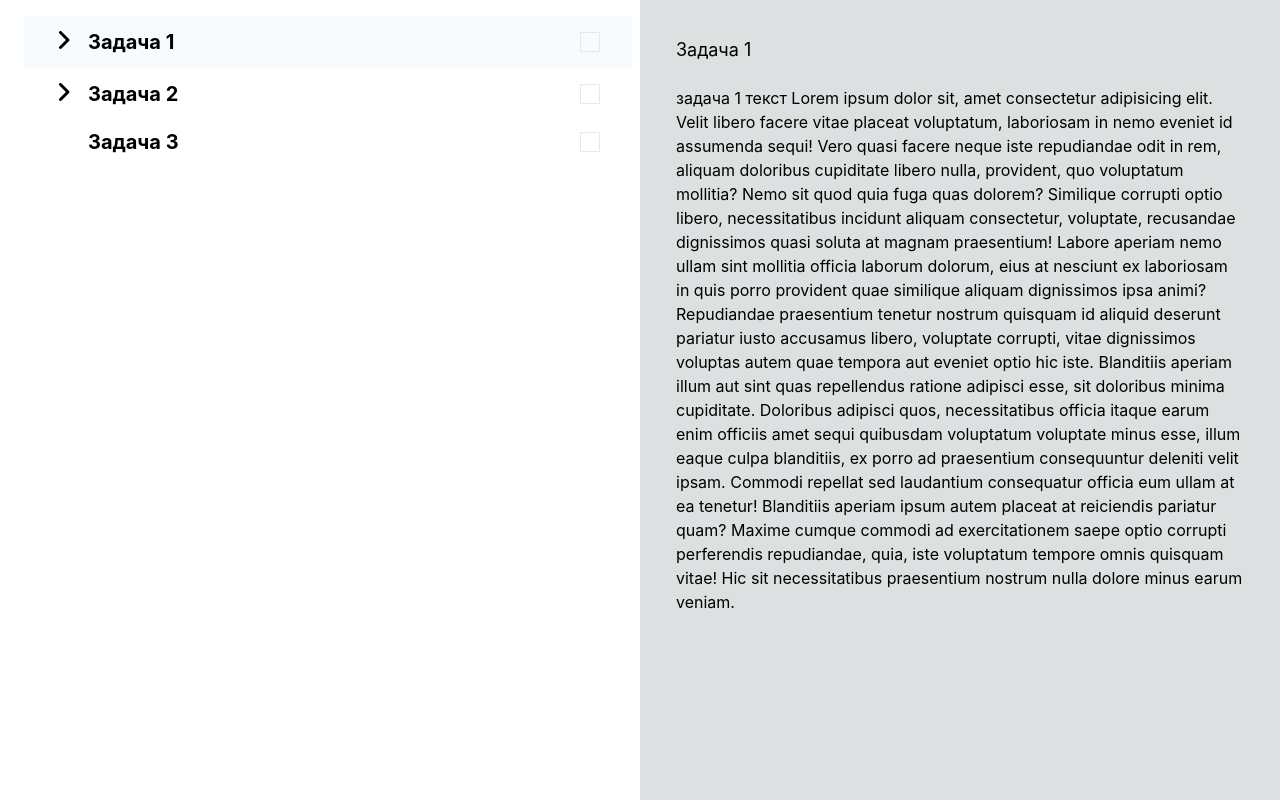
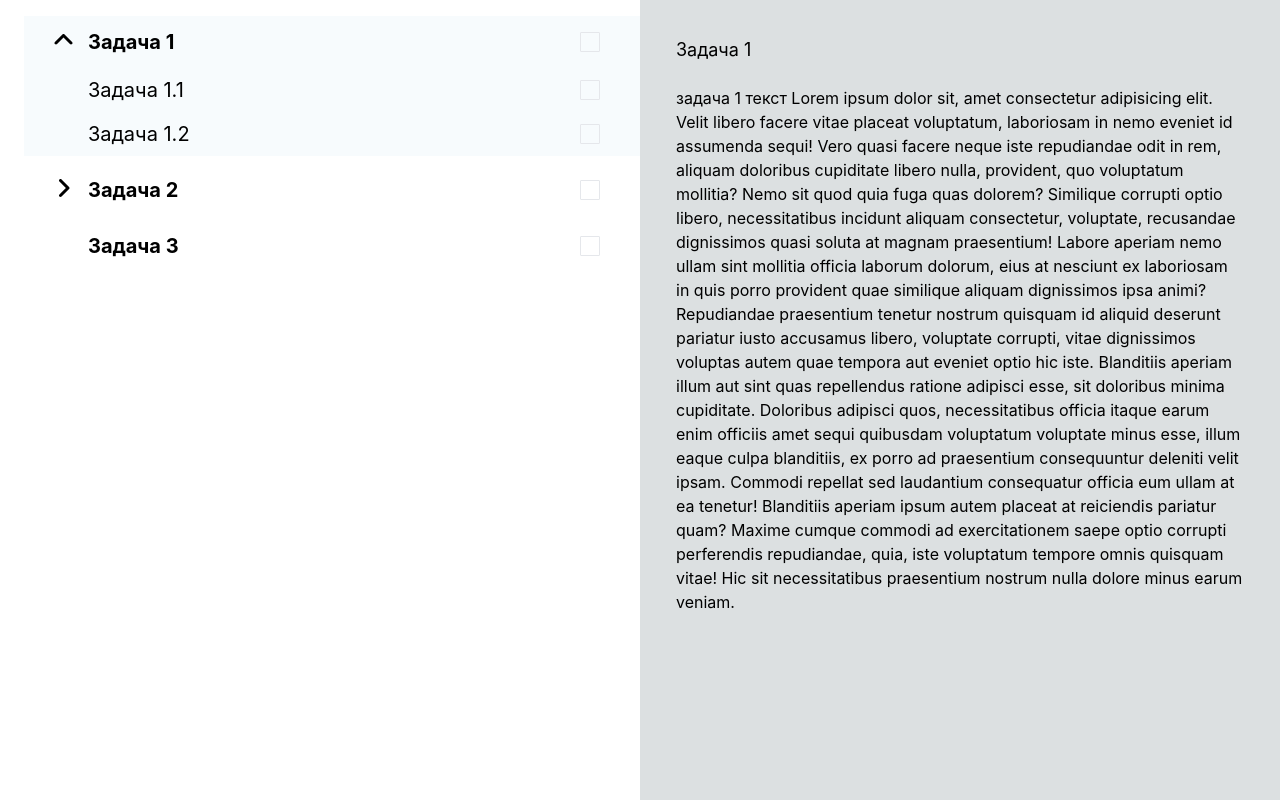
Before and after one commit to Kanoe99/TasksReactTest, a React (Create React App) app: page / in a window 1280 px wide. Both pictures are taken after a click on the element "Задача 1". Built offline with nearby package versions, Linux system fonts and the light colour scheme.

Commit message:
test: testing

```diff
--- /dev/null
+++ b/src/components/Subtask.tsx
@@ -0,0 +1,79 @@
+import React from "react";
+import { TaskType } from "types/TaskType";
+import { FontAwesomeIcon } from "@fortawesome/react-fontawesome";
+import { faCheck } from "@fortawesome/free-solid-svg-icons";
+
+interface SubtaskProps {
+    task: TaskType;
+    active: boolean;
+    checked: boolean;
+    activeSubtaskId: string | null;
+    onSubtaskClick: (subtaskId: string) => void;
+}
+
+const Subtask: React.FC<SubtaskProps> = ({
+    task,
+    active,
+    checked,
+    activeSubtaskId,
+    onSubtaskClick,
+}) => {
+    const normalName = (taskName: string) =>
+        taskName.charAt(0).toUpperCase() + taskName.slice(1).toLowerCase();
+
+    const isActive = activeSubtaskId === task.id;
+
+    return (
+        <>
+            <li
+                className={`relative flex gap-5 w-[calc(50vw_-_2rem)] px-8 py-3 items-center justify-between ${
+                    isActive ? "bg-[#F7FBFD]" : ""
+                }`}
+            >
+                <p
+                    className="text-xl font-normal absolute left-16 cursor-pointer"
+                    onClick={() => onSubtaskClick(task.id)}
+                >
+                    {normalName(task.title)}
+                </p>
+                <label
+                    htmlFor={`checkbox-${task.id}`}
+                    className="flex items-center cursor-pointer ml-auto"
+                >
+                    <input
+                        checked={checked}
+                        type="checkbox"
+                        id={`checkbox-${task.id}`}
+                        className="hidden"
+                        onClick={() => onSubtaskClick(task.id)}
+                    />
+                    <span
+                        className={`w-5 h-5 border rounded-[1px] flex items-center justify-center ${
+                            checked &&
+                            "bg-blue-500 border-blue-500 border-4 w-5 h-5"
+                        }`}
+                    >
+                        {checked && (
+                            <FontAwesomeIcon
+                                className="text-white"
+                                icon={faCheck}
+                            />
+                        )}
+                    </span>
+                </label>
+            </li>
+            {isActive && (
+                <div className="absolute top-0 right-0 bottom-0 bg-[#E8F0F2]">
+                    <h2 className="text-left px-[2.25rem] pb-[23.4px] py-[2.25rem] text-[18px] font-normal">
+                        {task.title}
+                    </h2>
+                    <div className="px-[2.25rem] w-[50vw] font-normal text-left h-[calc(100vh_-_6rem)] overflow-y-scroll overflow-x-hidden custom-scrollbar">
+                        {task.text}
+                    </div>
+                </div>
+            )}
+        </>
+    );
+};
+
+export { Subtask};
--- /dev/null
+++ b/src/components/SubtaskList.tsx
@@ -0,0 +1,36 @@
+import React from "react";
+import { TaskType } from "types/TaskType";
+import { Subtask } from "./Subtask";
+
+interface SubtaskListProps {
+    subtasks: TaskType[];
+    active: boolean;
+    activeSubtaskId: string | null;
+    onSubtaskClick: (subtaskId: string) => void;
+    checkedSubtasks: string[];
+}
+
+const SubtaskList: React.FC<SubtaskListProps> = ({
+    subtasks,
+    active,
+    activeSubtaskId,
+    onSubtaskClick,
+    checkedSubtasks,
+}) => {
+    return (
+        <ul>
+            {subtasks.map((subtask) => (
+                <Subtask
+                    key={subtask.id}
+                    task={subtask}
+                    active={active}
+                    activeSubtaskId={activeSubtaskId}
+                    onSubtaskClick={onSubtaskClick}
+                    checked={checkedSubtasks.includes(subtask.id)}
+                />
+            ))}
+        </ul>
+    );
+};
+
+export { SubtaskList };
--- a/src/components/Task.tsx
+++ b/src/components/Task.tsx
@@ -1,32 +1,46 @@
+import React, { useState } from "react";
+import { TaskType } from "types/TaskType";
+import { SubtaskList } from "./SubtaskList";
 import { faAngleRight, faCheck } from "@fortawesome/free-solid-svg-icons";
 import { FontAwesomeIcon } from "@fortawesome/react-fontawesome";
-import React, { useState } from "react";
-import { TaskType } from "types/TaskType";
 
-interface TaskProps{
-    task: TaskType,
-    active: boolean,
-    checked: boolean,
-    opened: boolean,
-    isSubtask?: boolean,
-    onToggleTask: () => void,
-    onToggleChecked: () => void,
-    toggleOpened: () => void,
+interface TaskProps {
+    task: TaskType;
+    active: boolean;
+    checked: boolean;
+    opened: boolean;
+    onToggleTask: () => void;
+    onToggleChecked: () => void;
+    onSubtaskClick: (subtaskId: string) => void;
+    activeTaskId: string | null;
+    toggleOpened: () => void;
 }
 
-const Task:React.FC<TaskProps> = ({task, active, checked, opened, isSubtask, onToggleTask, onToggleChecked, toggleOpened}) => {
-    const [mainActive, setMainActive] = useState<boolean>(false);
-    //active state for main task
-    //active state for subtasks
-    //if main task is opened all subtasks should be highlighted
+const Task: React.FC<TaskProps> = ({
+    task,
+    active,
+    checked,
+    opened,
+    onToggleTask,
+    onToggleChecked,
+    onSubtaskClick,
+    activeTaskId,
+    toggleOpened,
+}) => {
+    const [activeSubtaskId, setActiveSubtaskId] = useState<string | null>(null);
 
-    const normalName = (taskName: string) => {
-        return  taskName.charAt(0).toUpperCase() + taskName.slice(1).toLowerCase();
-    }
+    const handleSubtaskClick = (subtaskId: string) => {
+        setActiveSubtaskId((prev) => (prev === subtaskId ? null : subtaskId));
+    };
+
+    const normalName = (taskName: string) =>
+        taskName.charAt(0).toUpperCase() + taskName.slice(1).toLowerCase();
 
     return (
-    <li>
-        <div className={`relative flex gap-5 w-[calc(50vw_-_2rem)] px-8 py-3 items-center justify-between ${(active && !isSubtask) && "bg-[#F7FBFD]"} ${isSubtask && "bg-[#F7FBFD]"}`}>
+        <li className={`mb-2 ${active ? "bg-[#F7FBFD]" : ""}`}>
+            <div
+                className={`relative flex gap-5 w-[calc(50vw_-_2rem)] px-8 py-3 items-center justify-between`}
+            >
                 <div className="flex items-center gap-5 cursor-pointer">
                     {task.subTasks.length > 0 && (
                         <span onClick={toggleOpened}>
@@ -36,9 +50,17 @@ const Task:React.FC<TaskProps> = ({task, active, checked, opened, isSubtask, onT
                             />
                         </span>
                     )}
-                <p className={`text-xl absolute left-16 ${isSubtask ? "font-normal" : "font-bold"}`} onClick={onToggleTask}>{normalName(task.title)}</p>
+                    <p
+                        className="text-xl font-bold absolute left-16"
+                        onClick={onToggleTask}
+                    >
+                        {normalName(task.title)}
+                    </p>
                 </div>
-            <label htmlFor={`checkbox-${task.id}`} className="flex items-center cursor-pointer">
+                <label
+                    htmlFor={`checkbox-${task.id}`}
+                    className="flex items-center cursor-pointer ml-auto"
+                >
                     <input
                         checked={checked}
                         type="checkbox"
@@ -46,29 +68,42 @@ const Task:React.FC<TaskProps> = ({task, active, checked, opened, isSubtask, onT
                         className="hidden"
                         onClick={onToggleChecked}
                     />
-                <span className={`w-5 h-5 border rounded-[1px] flex items-center justify-center ${checked && "bg-blue-500 border-blue-500 border-4 w-5 h-5"}`}>
-                    {checked && <FontAwesomeIcon className="text-white" icon={faCheck} />}
+                    <span
+                        className={`w-5 h-5 border rounded-[1px] flex items-center justify-center ${
+                            checked &&
+                            "bg-blue-500 border-blue-500 border-4 w-5 h-5"
+                        }`}
+                    >
+                        {checked && (
+                            <FontAwesomeIcon
+                                className="text-white"
+                                icon={faCheck}
+                            />
+                        )}
                     </span>
                 </label>
             </div>
-        {task.subTasks.length > 0 && opened &&
-        <ul>
-            {task.subTasks.map((subtask)=>(
-                <Task isSubtask={true} task={subtask} active={false} checked={false} opened={false} onToggleChecked={()=>{}} onToggleTask={()=>{}} toggleOpened={()=>{}}/>
-                // <li className={`relative flex gap-5 w-[calc(50vw_-_2rem)] px-8 py-3 items-center justify-between ${active && "bg-[#F7FBFD]"}`}>{subtask.title}</li>
-              ))}
-        </ul>
-        }
-
-        {active &&
+            {task.subTasks.length > 0 && opened && (
+                <SubtaskList
+                    subtasks={task.subTasks}
+                    active={active}
+                    activeSubtaskId={activeSubtaskId}
+                    onSubtaskClick={handleSubtaskClick}
+                    checkedSubtasks={[]}
+                />
+            )}
+            {active && !activeSubtaskId && (
                 <div className="absolute top-0 right-0 bottom-0 bg-[#DCE0E1]">
-            <h2 className="text-left px-[2.25rem] pb-[23.4px] py-[2.25rem] text-[18px] font-normal">{task.title}</h2>
+                    <h2 className="text-left px-[2.25rem] pb-[23.4px] py-[2.25rem] text-[18px] font-normal">
+                        {task.title}
+                    </h2>
                     <div className="px-[2.25rem] w-[50vw] font-normal text-left h-[calc(100vh_-_6rem)] overflow-y-scroll overflow-x-hidden custom-scrollbar">
                         {task.text}
                     </div>
-        </div>}
+                </div>
+            )}
         </li>
     );
-}
+};
 
-export {Task}
+export { Task };
--- a/src/components/TaskList.tsx
+++ b/src/components/TaskList.tsx
@@ -1,63 +1,57 @@
 import { useState } from "react";
-
 import { TaskType } from "types/TaskType";
-
-import {Task} from "components/Task";
+import { Task } from "components/Task";
 import initialTasks from "data/data.json";
 
 const TaskList = () => {
     const [tasks, setTasks] = useState<TaskType[]>(initialTasks as TaskType[]);
-    const [active, setActive] = useState<string|null>(null);
-    const [opened, setOpened] = useState<string|null>(null);
-    const [checked, setChecked] = useState<string[]>([""]);
+    const [opened, setOpened] = useState<string | null>(null);
+    const [checked, setChecked] = useState<string[]>([]);
+    const [activeTaskId, setActiveTaskId] = useState<string | null>(null);
 
     const toggleTask = (taskId: string) => {
-        setActive((prev)=>(prev === taskId ? null : taskId))
-     }
+        setOpened((prev) => (prev === taskId ? null : taskId));
+        setActiveTaskId(taskId); // Set the clicked task as active
+    };
 
-     const handleOpened = (taskId:string) => {
-        setOpened((prev)=>(prev === taskId ? null : taskId))
-     }
+    const toggleOpened = (taskId: string) => {
+        setOpened((prev) => (prev === taskId ? null : taskId));
+    };
 
     const modifyChecked = (taskId: string) => {
         setChecked((prev) => {
             if (prev.includes(taskId)) {
-                return prev.filter(id => id !== taskId);
+                return prev.filter((id) => id !== taskId);
             } else {
                 return [...prev, taskId];
             }
         });
+    };
 
-     }
+    const handleSubtaskClick = (subtaskId: string) => {
+        setActiveTaskId(subtaskId); // Set the clicked subtask as active
+    };
 
     return (
         <section className="py-4 px-6 bg-white min-h-[100vh] h-fit">
             <ul>
-            {
-                tasks.map((task)=>{
-                    return <Task
+                {tasks.map((task) => (
+                    <Task
+                        key={task.id}
                         task={task}
-
+                        active={task.id === activeTaskId}
                         checked={checked.includes(task.id)}
-                    active={task.id===active}
-                    opened={task.id===opened}
-
-                    onToggleTask={()=>{
-                        toggleTask(task.id);
-                    }}
-                    onToggleChecked={()=>{
-                        modifyChecked(task.id);
-                    }}
-                    toggleOpened={()=>{
-                        handleOpened(task.id);
-                    }}
+                        opened={task.id === opened}
+                        onToggleTask={() => toggleTask(task.id)}
+                        onToggleChecked={() => modifyChecked(task.id)}
+                        onSubtaskClick={handleSubtaskClick}
+                        activeTaskId={activeTaskId}
+                        toggleOpened={() => toggleOpened(task.id)} // Pass the function here
                     />
-                })
-            }
-            {/* <Task/> */}
+                ))}
             </ul>
         </section>
     );
-}
+};
 
-export {TaskList};
+export { TaskList };
```
Lines whose indentation alone changed are shown as unchanged.
